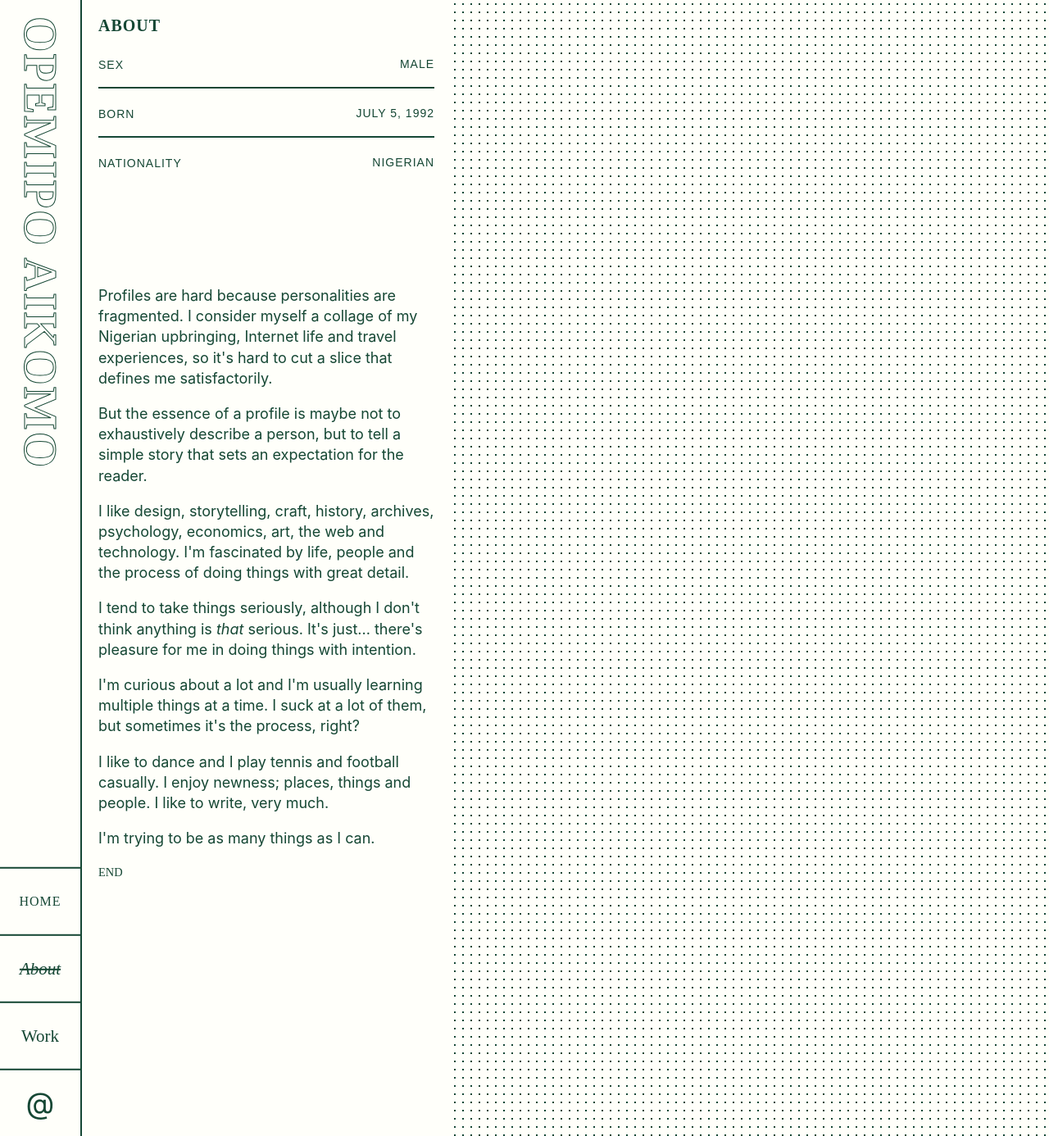
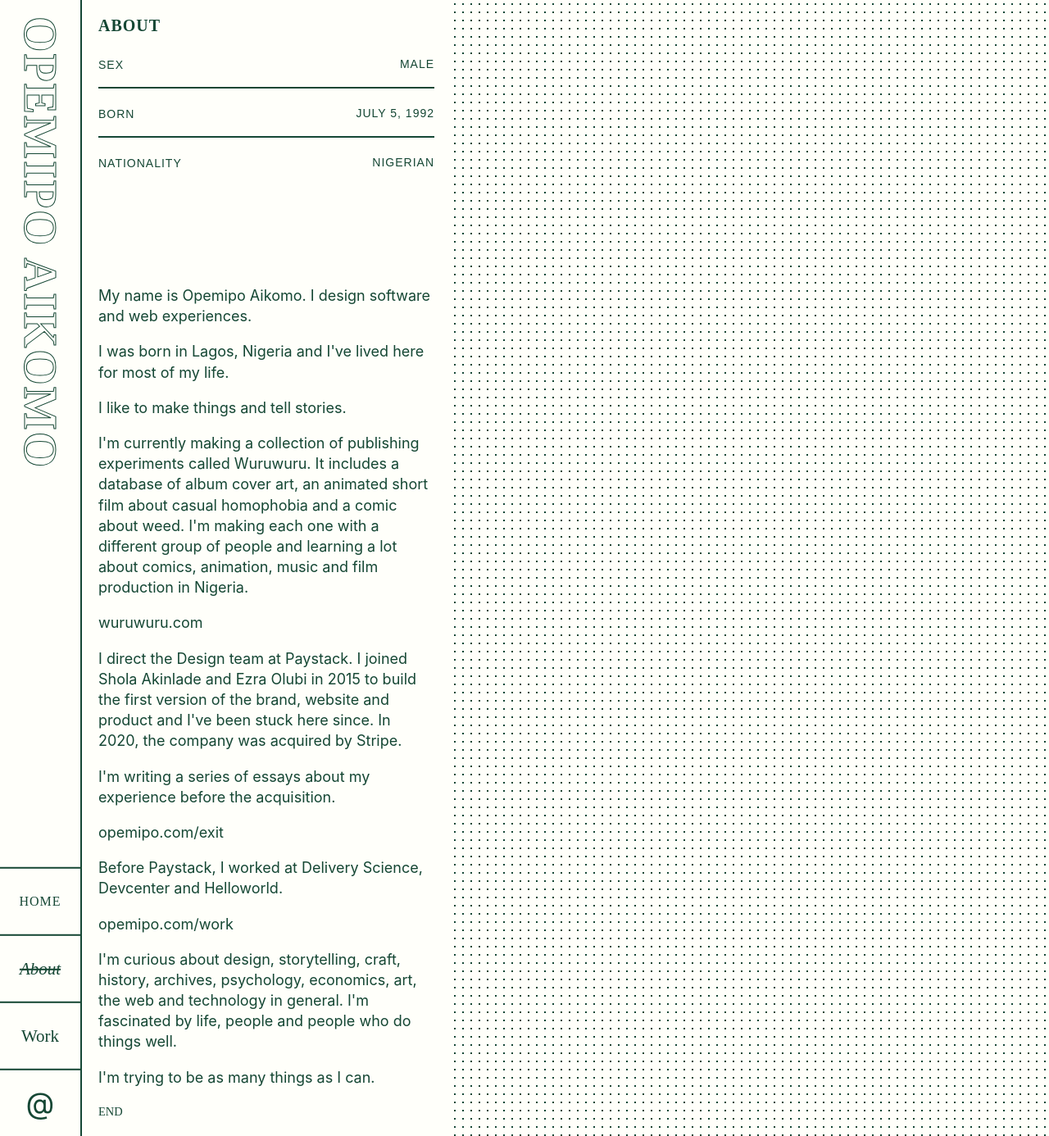
Before and after one commit to fathermerry/opemipo.com, a Jekyll site: the page built from about.md, in a window 1280 px wide. Shown: the whole page at 82% size. Built offline with Jekyll 4.4.1, drawn with Linux system fonts in a browser that asks for light colours; some web fonts are replaced.

Commit message:
Update about

```diff
--- a/_includes/pages/about.html
+++ b/_includes/pages/about.html
@@ -1,10 +1,15 @@
-<div class="prose">
-  <p>Profiles are hard because personalities are fragmented. I consider myself a collage of my Nigerian upbringing, Internet life and travel experiences, so it's hard to cut a slice that defines me satisfactorily.</p>
-  <p>But the essence of a profile is maybe not to exhaustively describe a person, but to tell a simple story that sets an expectation for the reader.</p>
-  <p>I like design, storytelling, craft, history, archives, psychology, economics, art, the web and technology. I'm fascinated by life, people and the process of doing things with great detail.</p>
-  <p>I tend to take things seriously, although I don't think anything is <i>that</i> serious. It's just... there's pleasure for me in doing things with intention.</p>
-  <p>I'm curious about a lot and I'm usually learning multiple things at a time. I suck at a lot of them, but sometimes it's the process, right?</p>
-  <p>I like to dance and I play tennis and football casually. I enjoy newness; places, things and people. I like to <a href="https://medium.com/@fathermerry">write</a>, very much.</p>
+<div>
+  <p>My name is Opemipo Aikomo. I design software and web experiences.</p>
+  <p>I was born in Lagos, Nigeria and I've lived here for most of my life.</p>
+  <p>I like to make things and tell stories.</p>
+  <p>I'm currently making a collection of publishing experiments called Wuruwuru. It includes a database of album cover art, an animated short film about casual homophobia and a comic about weed. I'm making each one with a different group of people and learning a lot about comics, animation, music and film production in Nigeria.</p>
+  <p><a href="https://wuruwuru.com" target="_blank">wuruwuru.com</a></p>
+  <p>I direct the Design team at Paystack. I joined Shola Akinlade and Ezra Olubi in 2015 to build the first version of the brand, website and product and I've been stuck here since. In 2020, the company was acquired by Stripe. </p>
+  <p>I'm writing a series of essays about my experience before the acquisition.</p>
+  <p><a href="https://opemipo.com/exit" target="_blank">opemipo.com/exit</a></p>
+  <p>Before Paystack, I worked at Delivery Science, Devcenter and Helloworld.</p>
+  <p><a href="https://opemipo.com/work" target="_blank">opemipo.com/work</a></p>
+  <p>I'm curious about design, storytelling, craft, history, archives, psychology, economics, art, the web and technology in general. I'm fascinated by life, people and people who do things well.</p>
   <p>I'm trying to be as many things as I can.</p>
   <small>END</small>
 </div>
```
